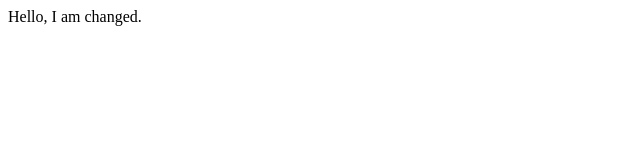
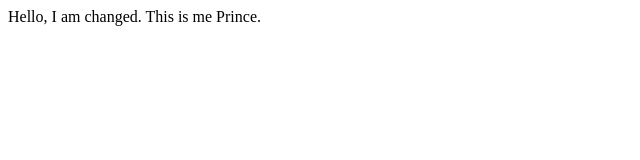
Before and after one commit to CoderZenBD/my-project, a plain HTML site: page index.html in a window 1280 px wide. Shown: the whole page, without its empty margins (0-640 px from the left). Drawn offline with Linux system fonts and the light colour scheme.

Commit message:
add this

```diff
--- a/index.html
+++ b/index.html
@@ -7,6 +7,6 @@
     <title>git</title>
 </head>
 <body>
-    Hello, I am changed.
+    Hello, I am changed. This is me Prince.
 </body>
 </html>
```
